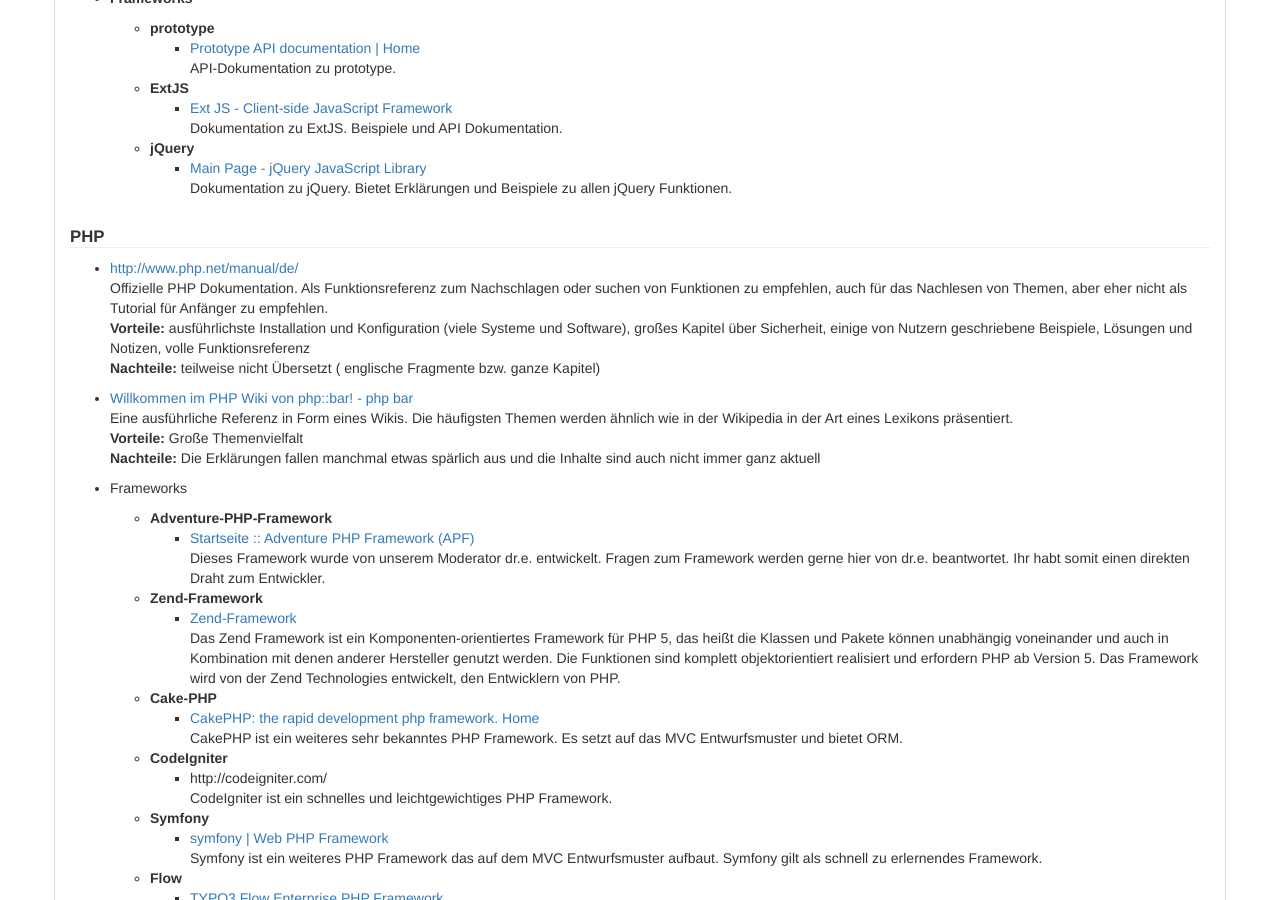
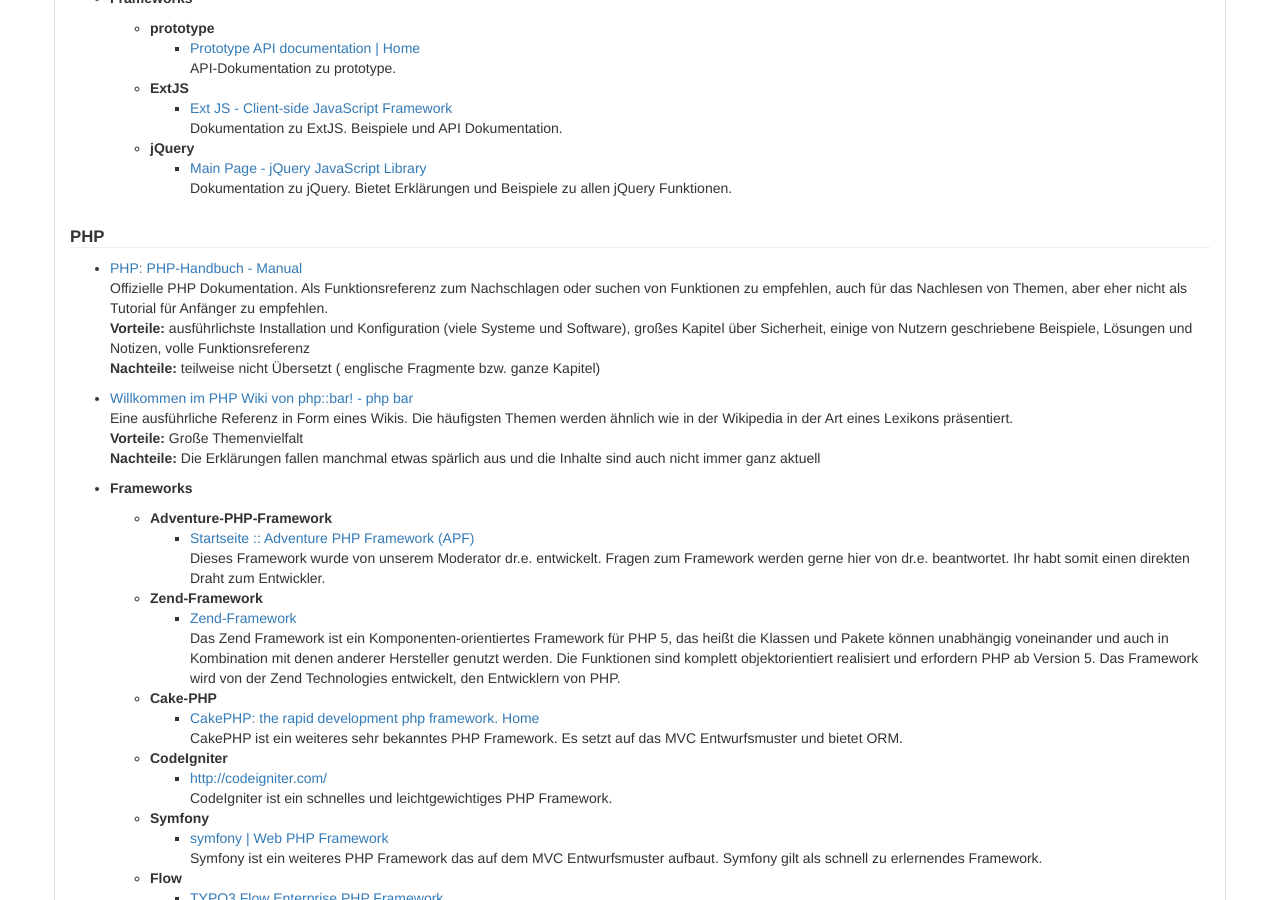
Before and after one commit to php-de/php-de.github.io, a Jekyll site: the page built from introduction/grundlagen.md, in a window 1280 px wide and 900 px high, scrolled down 1473 px. Built offline with Jekyll 4.4.1, drawn with Linux system fonts in a browser that asks for light colours; nearby versions of some CDN libraries.

Commit message:
Update grundlagen.md

```diff
--- a/introduction/grundlagen.md
+++ b/introduction/grundlagen.md
@@ -106,7 +106,7 @@
 
 #### PHP
 
-* [http://www.php.net/manual/de/](PHP: PHP-Handbuch - Manual)
+* [PHP: PHP-Handbuch - Manual](http://www.php.net/manual/de/)
 Offizielle PHP Dokumentation. Als Funktionsreferenz zum Nachschlagen oder suchen von Funktionen zu empfehlen, auch für das Nachlesen von Themen, aber eher nicht als Tutorial für Anfänger zu empfehlen.
 **Vorteile:** ausführlichste Installation und Konfiguration (viele Systeme und Software), großes Kapitel über Sicherheit, einige von Nutzern geschriebene Beispiele, Lösungen und Notizen, volle Funktionsreferenz
 **Nachteile:** teilweise nicht Übersetzt ( englische Fragmente bzw. ganze Kapitel)
@@ -116,7 +116,7 @@
 **Vorteile:** Große Themenvielfalt
 **Nachteile:** Die Erklärungen fallen manchmal etwas spärlich aus und die Inhalte sind auch nicht immer ganz aktuell
 
-* Frameworks
+* **Frameworks**
 
     * **Adventure-PHP-Framework**
         * [Startseite :: Adventure PHP Framework (APF)](http://adventure-php-framework.org/)
@@ -131,7 +131,7 @@
         CakePHP ist ein weiteres sehr bekanntes PHP Framework. Es setzt auf das MVC Entwurfsmuster und bietet ORM.
 
     * **CodeIgniter**
-        * http://codeigniter.com/
+        * [http://codeigniter.com/](http://codeigniter.com/)
         CodeIgniter ist ein schnelles und leichtgewichtiges PHP Framework.
 
     * **Symfony**
```
